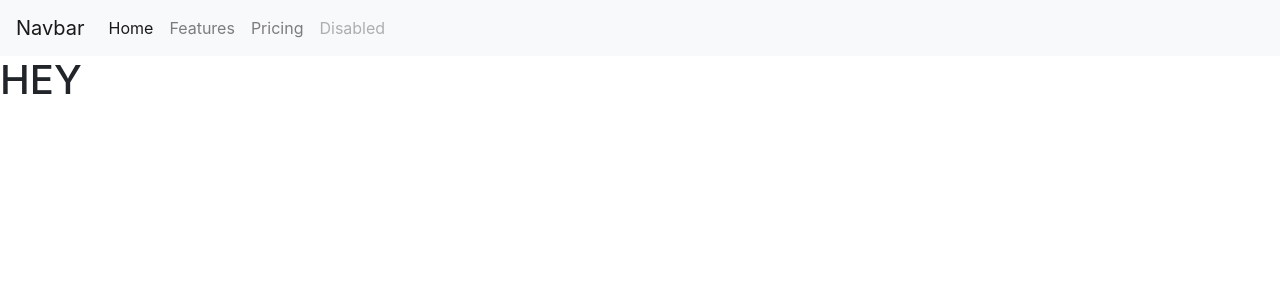
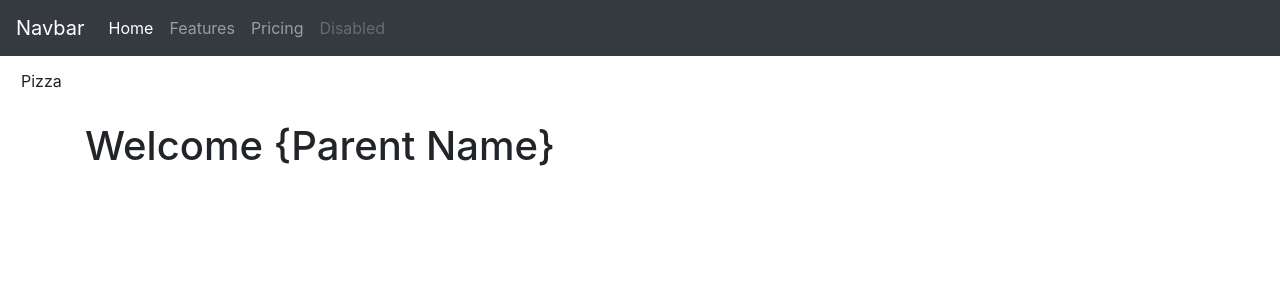
Before and after one commit to jreidmke/capstone01, a Flask app: page /student/id in a window 1280 px wide. Shown: the top 300 px of the page. Run offline with Flask 2, Linux system fonts and the light colour scheme; some libraries are stand-ins or nearby versions.

Commit message:
added flash msg

```diff
--- a/app.py
+++ b/app.py
@@ -18,4 +18,5 @@ toolbar = DebugToolbarExtension(app)
 
 @app.route('/student/id')
 def show_student_detail():
+    flash('Pizza')
     return render_template('student-detail.html')
--- a/templates/base.html
+++ b/templates/base.html
@@ -8,7 +8,7 @@
 </head>
 <body>
 
-    <nav class="navbar navbar-expand-lg navbar-light bg-light">
+    <nav class="navbar navbar-expand-lg navbar-dark bg-dark">
         <a class="navbar-brand" href="#">Navbar</a>
         <button class="navbar-toggler" type="button" data-toggle="collapse" data-target="#navbarNav" aria-controls="navbarNav" aria-expanded="false" aria-label="Toggle navigation">
           <span class="navbar-toggler-icon"></span>
@@ -31,6 +31,10 @@
         </div>
       </nav>
 
+      {% for category, message in get_flashed_messages(with_categories=True) %}
+      <div class="alert alert-{{ category }}">{{ message }}</div>
+      {% endfor %}
+
     {% block content %}
 
     {% endblock %}
--- a/templates/student-detail.html
+++ b/templates/student-detail.html
@@ -1,9 +1,13 @@
 {% extends 'base.html' %}
 
-{% block title %} STUDENT NAME {% endblock %}
+{% block title %} {STUDENT NAME} {% endblock %}
 
 {% block content %}
 
-<h1>HEY</h1>
+<div class="container">
+    <h1>Welcome {Parent Name}</h1>
+</div>
+
+
 
 {% endblock %}
```
